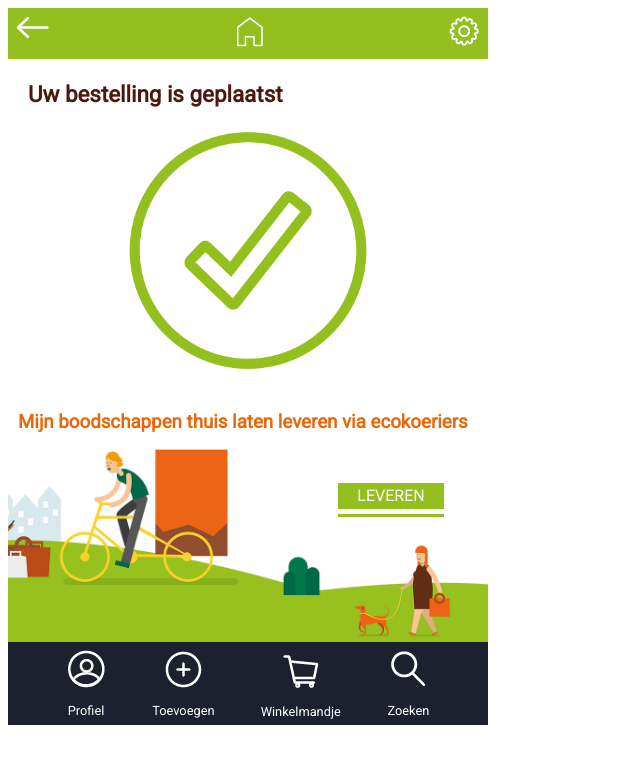
After one commit to lisalepaige/EcoFlavor, a PHP site: page /bevestiging.php in a window 1280 px wide. The commit adds this page. Shown: the top 764 px of the page, without its empty margins (0-640 px from the left). Run offline with PHP 8.4, Linux system fonts and the light colour scheme; some libraries are stand-ins or nearby versions.

Commit message:
bevestiging

```diff
--- /dev/null
+++ b/bevestiging.php
@@ -0,0 +1,37 @@
+<?php
+
+spl_autoload_register(function($class) {
+    include_once("classes/" . $class . ".class.php");
+});
+
+?><!DOCTYPE html>
+<?php include_once("head.inc.php"); ?>
+<body>
+
+    <header>
+        <a href="index.php"><img src="images/arrow.png" alt="back"></a>
+        <a href="index.php"><img src="images/home.png" alt="home" class="header__home"></a>
+        <a href="instellingen.php"><img src="images/instellingen.png" alt="instellingen"></a>
+</header>
+
+<h3 class="best__h3">Uw bestelling is geplaatst</h3>
+
+<img src="images/vink.png" class="vink" alt="bevestiging">
+
+
+<div class="ecokoerier koerier__winkelmand">
+       <div class="eco__flex eco__winkelmand">
+        <h3 class="eco__h3 best__ecotitel">Mijn boodschappen thuis laten leveren via ecokoeriers</h3>
+        <a href="ecokoeriers.php" class="btn btn--eco btn--ecowinkelmand">Leveren<span class="border border--eco"></span></a>
+       </div>
+</div>
+
+
+
+
+   <?php include_once("nav.inc.php"); ?>
+   <script src="https://ajax.googleapis.com/ajax/libs/jquery/3.2.1/jquery.min.js"></script>
+
+
+</body>
+</html>
--- a/css/style.css
+++ b/css/style.css
@@ -917,3 +917,15 @@
 {
     width: 160px;
 }
+
+
+/* bevestiging.php */
+
+.vink
+{
+    display: block;
+    margin-left: auto;
+    margin-right: auto;
+    margin-bottom: 20px;
+    width: 50%;
+}
```
Also changed, not shown: images/vink.png (added), images/vinkje.png (added).
